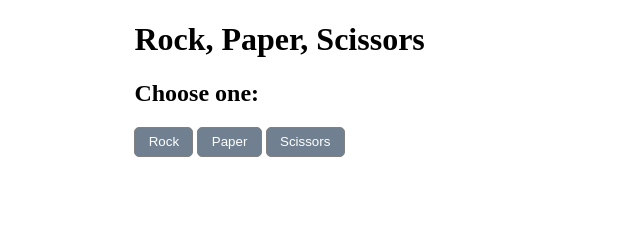
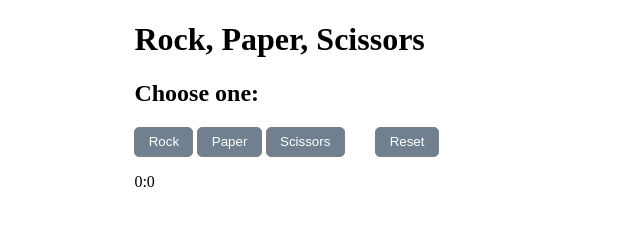
Before and after one commit to reneweiser/rock-paper-scissors, a plain HTML site: page index.html in a window 1280 px wide. Shown: the whole page, without its empty margins (0-640 px from the left). Drawn offline with Linux system fonts and the light colour scheme.

Commit message:
UI improvements for when the game is over and resetting it

```diff
--- a/index.html
+++ b/index.html
@@ -14,10 +14,10 @@
             <button id="play-rock" class="btn">Rock</button>
             <button id="play-paper" class="btn">Paper</button>
             <button id="play-scissors" class="btn">Scissors</button>
+            <button id="reset" class="btn">Reset</button>
         </div>
+        <p id="score-board"></p>
         <p id="current-result"></p>
-        <p id="score"></p>
-
     </main>
 </body>
 <script src="./main.js"></script>
--- a/style.css
+++ b/style.css
@@ -1,3 +1,7 @@
+#reset {
+    margin-left: 2em;
+}
+
 .container {
     margin: 0 auto;
     width: 80%;
@@ -14,3 +18,7 @@
 .btn:hover {
     background-color: rgb(71, 81, 92);
 }
+
+.btn:disabled {
+    background-color: lightgray;
+}
```
